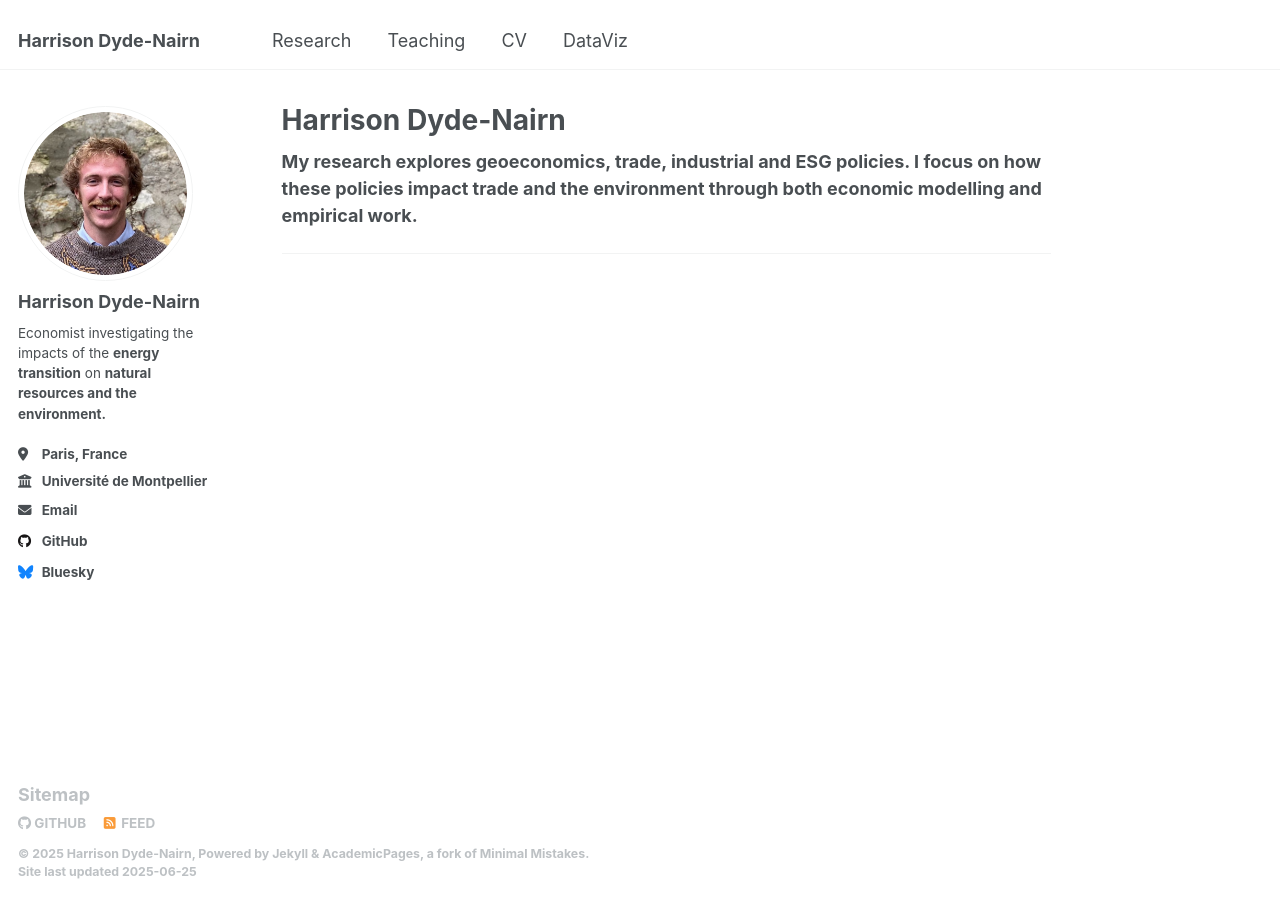
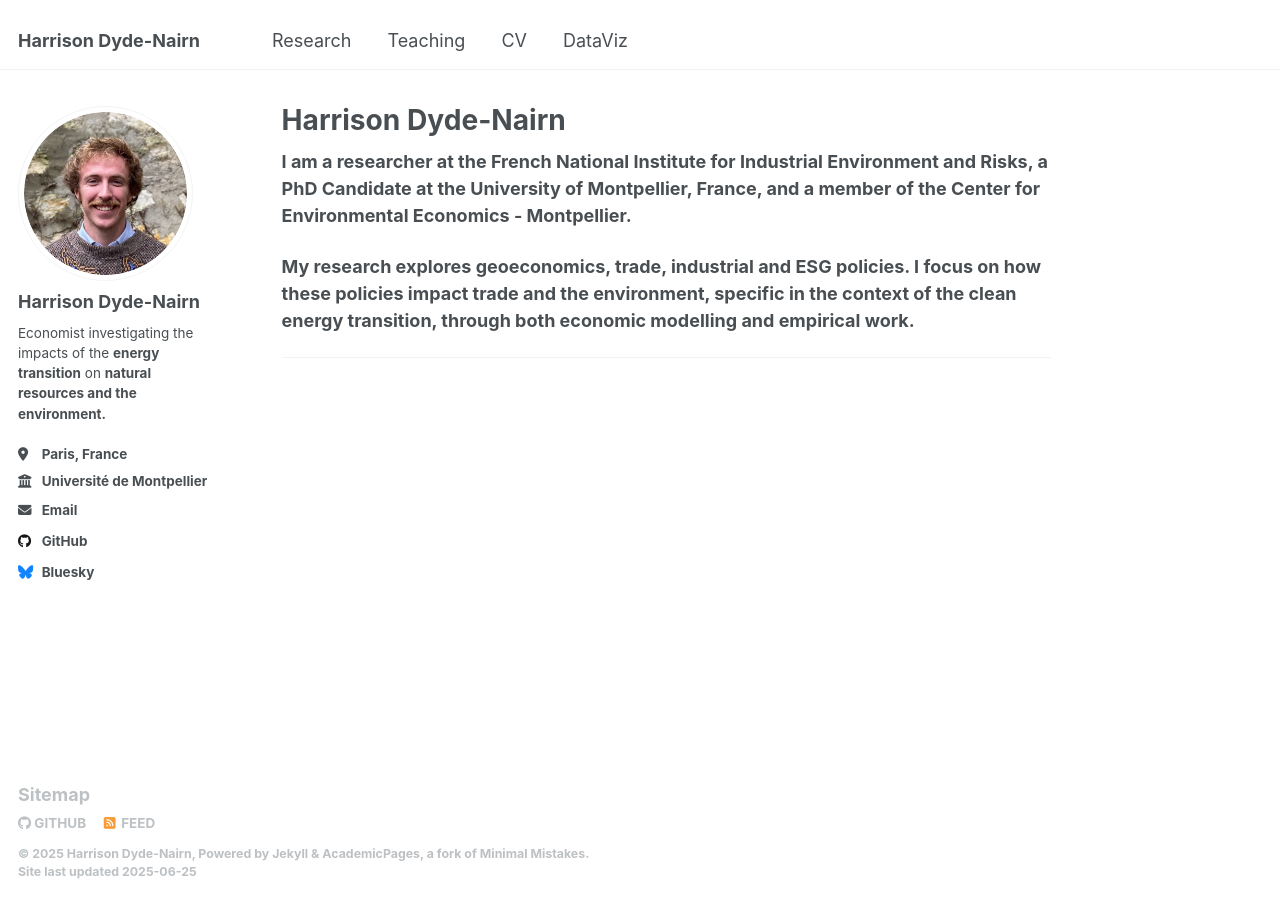
Before and after one commit to hdydenairn/hdydenairn.github.io, a Jekyll site: the page built from _pages/about.md, in a window 1280 px wide. Built offline with Jekyll 4.4.1, drawn with Linux system fonts in a browser that asks for light colours.

Commit message:
Update about.md

```diff
--- a/_pages/about.md
+++ b/_pages/about.md
@@ -7,6 +7,8 @@ redirect_from:
   - /about.html
 ---
 
-My research explores geoeconomics, trade, industrial and ESG policies. I focus on how these policies impact trade and the environment through both economic modelling and empirical work.
+I am a researcher at the French National Institute for Industrial Environment and Risks, a PhD Candidate at the University of Montpellier, France, and a member of the Center for Environmental Economics - Montpellier.
+
+My research explores geoeconomics, trade, industrial and ESG policies. I focus on how these policies impact trade and the environment, specific in the context of the clean energy transition, through both economic modelling and empirical work.
 
 ------
```
